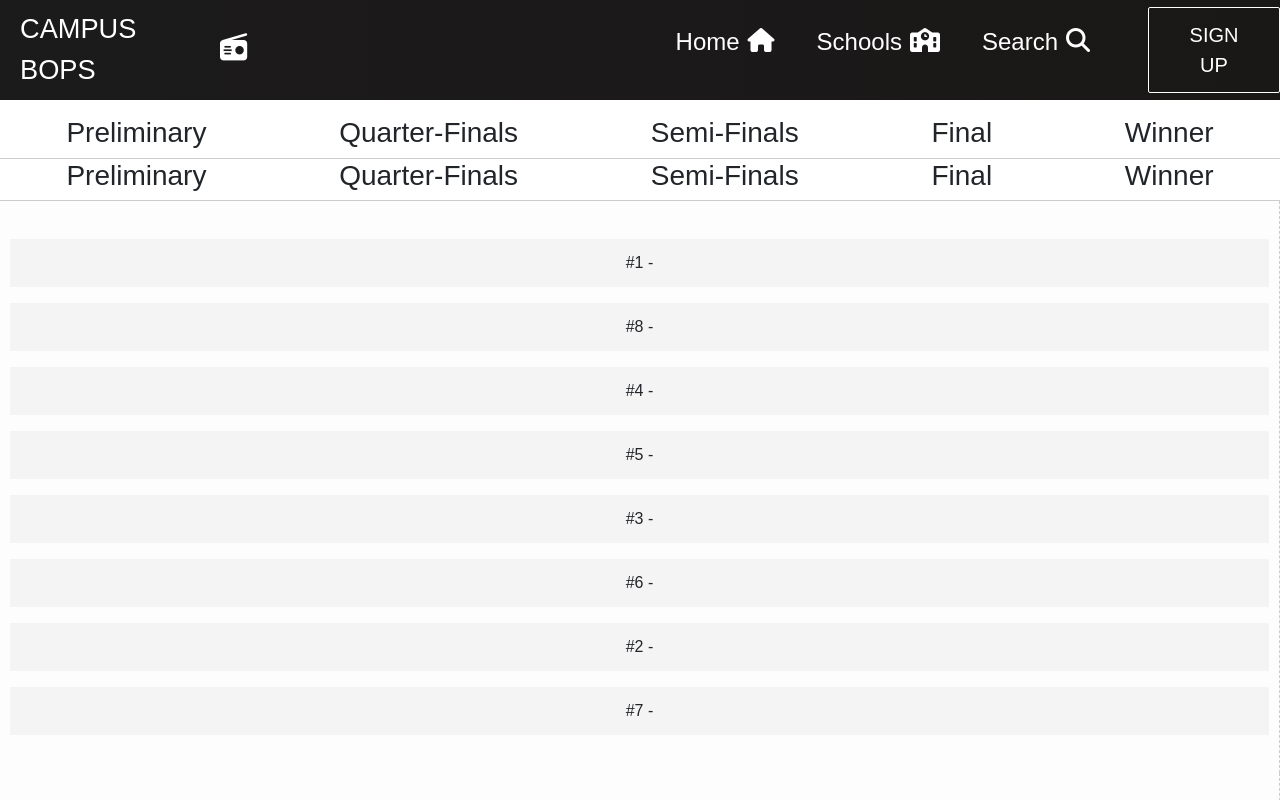
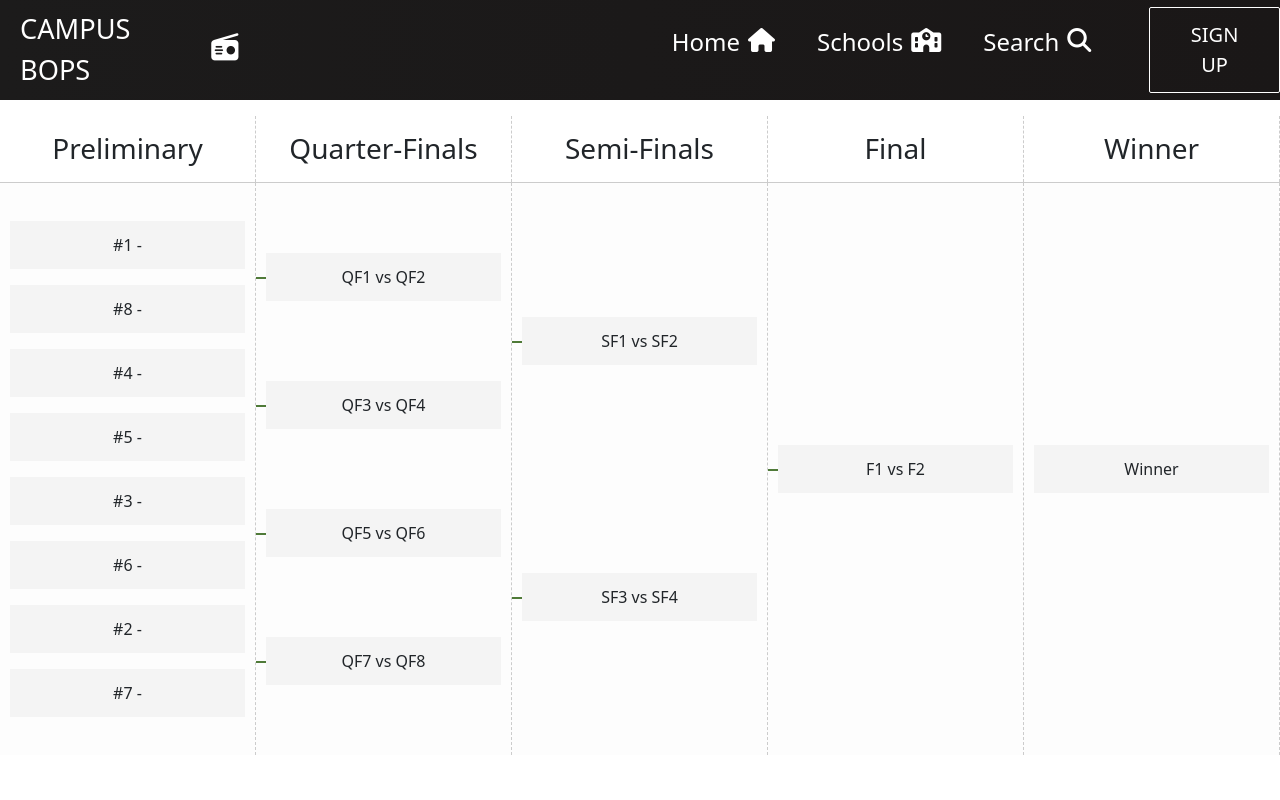
Before and after one commit to kawaharm/campus_bops_v2_server, a React (Create React App) app in the folder client/: page /categories/1 in a window 1280 px wide. Shown: the top 800 px of the page. Built offline with nearby package versions, Linux system fonts and the light colour scheme; no server answers.

Commit message:
updated bracket

```diff
--- a/client/src/routes/CategoryBracket.css
+++ b/client/src/routes/CategoryBracket.css
@@ -1,4 +1,4 @@
-html {
+/* html {
   height: 100%;
   width: 100%;
 }
@@ -11,7 +11,7 @@ body {
 
 body {
   background: white;
-}
+} */
 
 .tournament-headers {
   flex-grow: 1;
@@ -21,7 +21,7 @@ body {
   border-bottom: 1px solid #ccc;
 }
 
-.tournament-headers .h3 {
+.tournament-headers h3 {
   width: 25%;
   text-align: center;
   font-weight: 400;
@@ -38,10 +38,10 @@ body {
   margin-bottom: 50px;
 }
 
-.tournament-brackets {
+/* .tournament-brackets {
   display: flex;
   flex-direction: column;
-}
+} */
 
 .bracket {
   padding-left: 0;
@@ -143,10 +143,3 @@ body {
 .team-item:after {
   display: none;
 }
-
-.team-item time {
-  display: inline-block;
-  background-color: #dbdbdb;
-  font-size: 0.8rem;
-  padding: 0 0.6rem;
-}
--- a/client/src/routes/CategoryBracket.jsx
+++ b/client/src/routes/CategoryBracket.jsx
@@ -34,16 +34,6 @@ function CategoryBracket(props) {
           <h3>Final</h3>
           <h3>Winner</h3>
         </div>
-
-        <div className="tournament-container-main">
-          <div className="tournament-headers">
-            <h3>Preliminary</h3>
-            <h3>Quarter-Finals</h3>
-            <h3>Semi-Finals</h3>
-            <h3>Final</h3>
-            <h3>Winner</h3>
-          </div>
-
         <div className="tournament-brackets">
           <ul className="bracket bracket-1">
             <li className="team-item">#1 - {songs[0] && songs[0].title}</li>
@@ -88,7 +78,6 @@ function CategoryBracket(props) {
           </ul>
         </div>
       </div>
-      </div>
     </>
   );
 }
```
Lines whose indentation alone changed are shown as unchanged.
